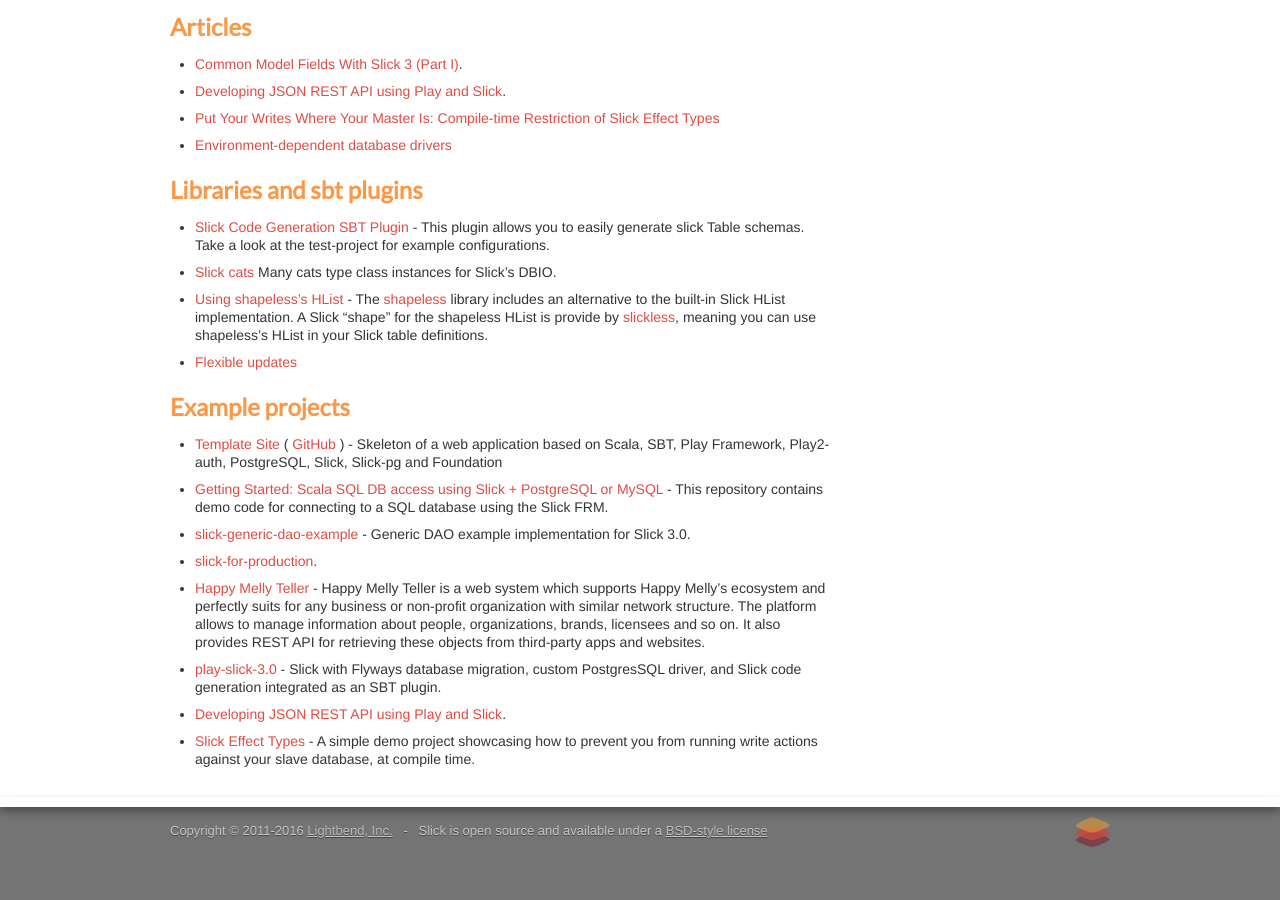
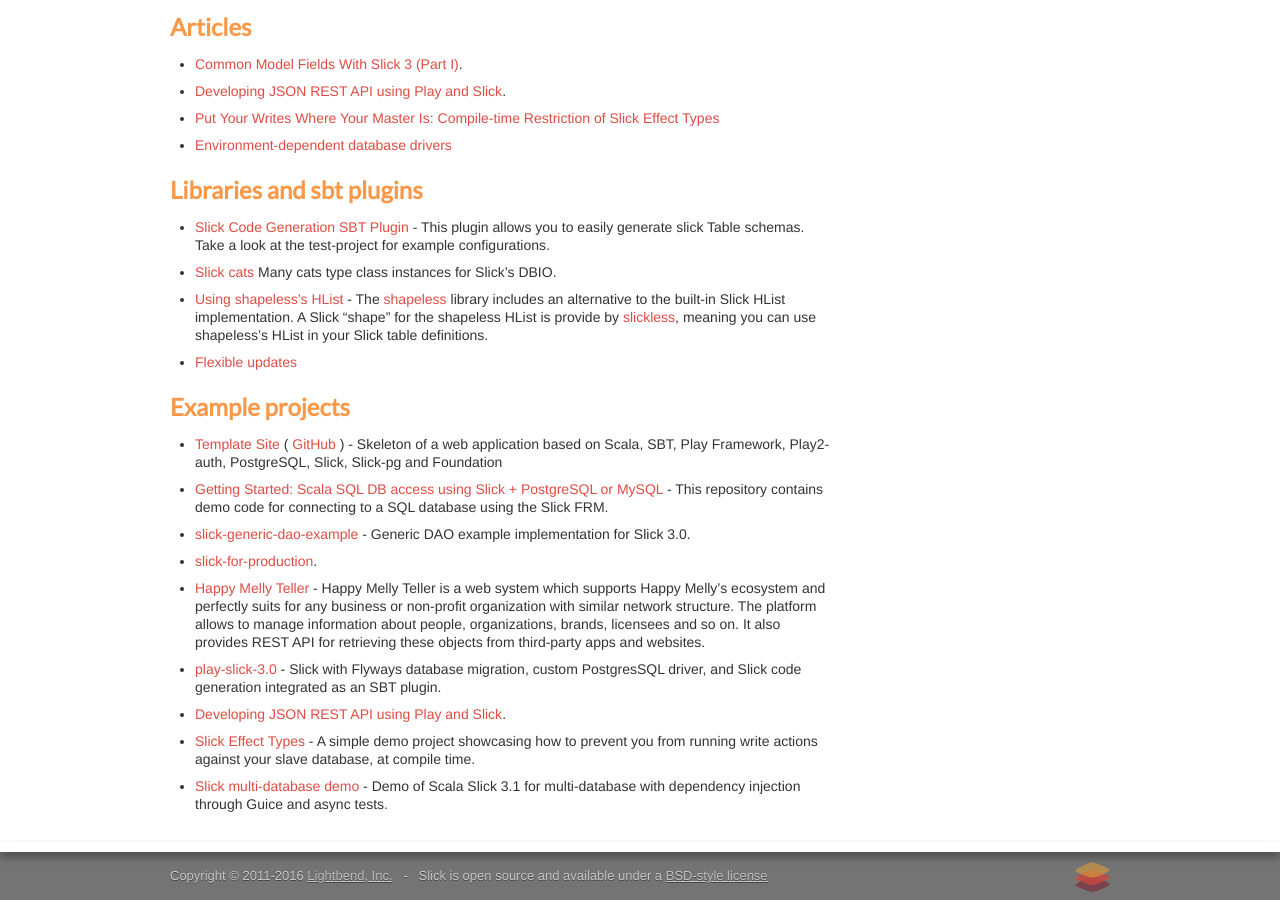
Before and after one commit to slick/slick.github.com, a Jekyll site: the page built from docs/third-party-slick-3.md, in a window 1280 px wide and 900 px high, scrolled down 577 px. Built offline with Jekyll 4.4.1, drawn with Linux system fonts in a browser that asks for light colours; before the commit the page ends 1432 px from its top, so only the background shows below that.

Commit message:
Add Slick 3.1 multi-database demo
Demo of Scala Slick 3.1 for multi-database with dependency injection through Guice and async tests.

```diff
--- a/docs/third-party-slick-3.md
+++ b/docs/third-party-slick-3.md
@@ -64,3 +64,5 @@
 - [Developing JSON REST API using Play and Slick](https://github.com/olivebh/play-slick).
 
 - [Slick Effect Types](https://github.com/dwestheide/slick-effect-types) - A simple demo project showcasing how to prevent you from running write actions against your slave database, at compile time.
+
+- [Slick multi-database demo](https://github.com/lashchenko/demo-scala-multidb-slick-guice) - Demo of Scala Slick 3.1 for multi-database with dependency injection through Guice and async tests.
```
